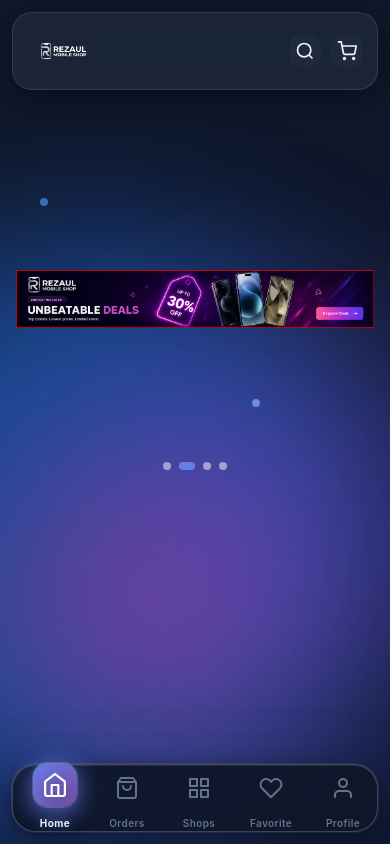
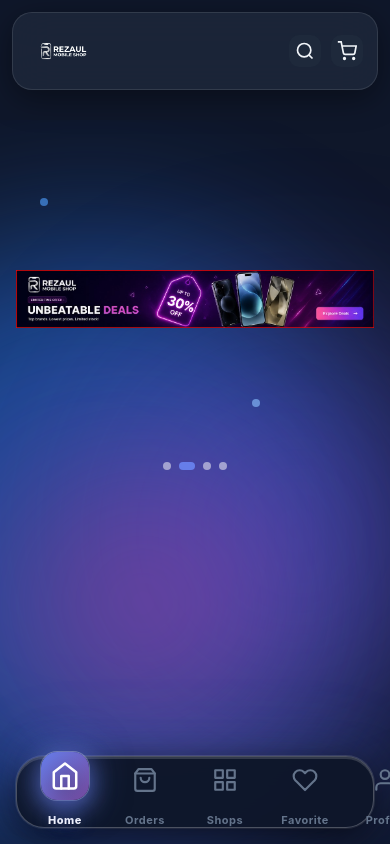
Before and after one commit to rezaul3950/mobile-shop, a React (Vite) app: page / in a window 390 px wide. Shown: the top 844 px of the page. Built offline with nearby package versions, Linux system fonts and the light colour scheme.

Commit message:
Redesign mobile bottom nav with pro-level modern aesthetics and premium animations

```diff
--- a/src/index.css
+++ b/src/index.css
@@ -324,44 +324,44 @@
     display: none !important;
   }
 
-  /* Bottom navigation - Ultra Premium Modern Design */
+  /* Bottom navigation - Pro Level Modern Design */
   .mobile-bottom-nav {
     display: flex !important;
     position: fixed !important;
-    bottom: 12px !important;
+    bottom: 16px !important;
     left: 50% !important;
     transform: translateX(-50%) !important;
-    width: calc(100% - 24px) !important;
-    max-width: 366px !important;
-    height: 68px !important;
-    background: rgba(15, 23, 42, 0.95) !important;
-    backdrop-filter: blur(20px) !important;
-    -webkit-backdrop-filter: blur(20px) !important;
-    border: 1px solid rgba(255, 255, 255, 0.2) !important;
-    border-radius: 24px !important;
+    width: calc(100% - 32px) !important;
+    max-width: 390px !important;
+    height: 72px !important;
+    background: rgba(15, 23, 42, 0.98) !important;
+    backdrop-filter: blur(24px) !important;
+    -webkit-backdrop-filter: blur(24px) !important;
+    border: 1px solid rgba(255, 255, 255, 0.25) !important;
+    border-radius: 28px !important;
     z-index: 9999 !important;
     justify-content: space-around !important;
     align-items: center !important;
-    padding: 10px 6px !important;
-    box-shadow: 0 8px 32px rgba(0, 0, 0, 0.6),
-                0 0 0 1px rgba(255, 255, 255, 0.1),
-                inset 0 1px 0 0 rgba(255, 255, 255, 0.1),
-                0 0 60px rgba(102, 126, 234, 0.15) !important;
-    animation: navGlow 3s ease-in-out infinite !important;
+    padding: 12px 8px !important;
+    box-shadow: 0 12px 40px rgba(0, 0, 0, 0.7),
+                0 0 0 1px rgba(255, 255, 255, 0.15),
+                inset 0 2px 0 0 rgba(255, 255, 255, 0.15),
+                0 0 80px rgba(102, 126, 234, 0.2) !important;
+    animation: proNavGlow 4s ease-in-out infinite !important;
   }
 
-  @keyframes navGlow {
+  @keyframes proNavGlow {
     0%, 100% {
-      box-shadow: 0 8px 32px rgba(0, 0, 0, 0.6),
-                  0 0 0 1px rgba(255, 255, 255, 0.1),
-                  inset 0 1px 0 0 rgba(255, 255, 255, 0.1),
-                  0 0 60px rgba(102, 126, 234, 0.15) !important;
+      box-shadow: 0 12px 40px rgba(0, 0, 0, 0.7),
+                  0 0 0 1px rgba(255, 255, 255, 0.15),
+                  inset 0 2px 0 0 rgba(255, 255, 255, 0.15),
+                  0 0 80px rgba(102, 126, 234, 0.2) !important;
     }
     50% {
-      box-shadow: 0 8px 32px rgba(0, 0, 0, 0.6),
-                  0 0 0 1px rgba(255, 255, 255, 0.1),
-                  inset 0 1px 0 0 rgba(255, 255, 255, 0.1),
-                  0 0 80px rgba(102, 126, 234, 0.25) !important;
+      box-shadow: 0 12px 40px rgba(0, 0, 0, 0.7),
+                  0 0 0 1px rgba(255, 255, 255, 0.15),
+                  inset 0 2px 0 0 rgba(255, 255, 255, 0.15),
+                  0 0 100px rgba(102, 126, 234, 0.35) !important;
     }
   }
 
@@ -370,14 +370,14 @@
     flex-direction: column !important;
     align-items: center !important;
     justify-content: center !important;
-    gap: 6px !important;
-    padding: 8px 14px !important;
+    gap: 8px !important;
+    padding: 10px 16px !important;
     color: #64748b !important;
     text-decoration: none !important;
-    transition: all 0.4s cubic-bezier(0.4, 0, 0.2, 1) !important;
+    transition: all 0.5s cubic-bezier(0.34, 1.56, 0.64, 1) !important;
     flex: 1 !important;
     position: relative !important;
-    border-radius: 16px !important;
+    border-radius: 20px !important;
   }
 
   .mobile-nav-item.active {
@@ -385,100 +385,100 @@
   }
 
   .nav-icon-wrapper {
-    width: 44px !important;
-    height: 44px !important;
+    width: 48px !important;
+    height: 48px !important;
     display: flex !important;
     align-items: center !important;
     justify-content: center !important;
-    border-radius: 14px !important;
+    border-radius: 16px !important;
     background: transparent !important;
-    transition: all 0.4s cubic-bezier(0.4, 0, 0.2, 1) !important;
+    transition: all 0.5s cubic-bezier(0.34, 1.56, 0.64, 1) !important;
     position: relative !important;
   }
 
   .mobile-nav-item.active .nav-icon-wrapper {
     background: linear-gradient(135deg, #667eea 0%, #764ba2 100%) !important;
-    box-shadow: 0 6px 20px rgba(102, 126, 234, 0.6),
-                0 0 0 1px rgba(255, 255, 255, 0.2),
-                0 0 30px rgba(102, 126, 234, 0.4) !important;
-    transform: translateY(-3px) !important;
-    animation: iconPulse 2s ease-in-out infinite !important;
+    box-shadow: 0 8px 24px rgba(102, 126, 234, 0.7),
+                0 0 0 1px rgba(255, 255, 255, 0.3),
+                0 0 40px rgba(102, 126, 234, 0.5) !important;
+    transform: translateY(-4px) !important;
+    animation: proIconPulse 2.5s ease-in-out infinite !important;
   }
 
-  @keyframes iconPulse {
+  @keyframes proIconPulse {
     0%, 100% {
-      box-shadow: 0 6px 20px rgba(102, 126, 234, 0.6),
-                  0 0 0 1px rgba(255, 255, 255, 0.2),
-                  0 0 30px rgba(102, 126, 234, 0.4) !important;
+      box-shadow: 0 8px 24px rgba(102, 126, 234, 0.7),
+                  0 0 0 1px rgba(255, 255, 255, 0.3),
+                  0 0 40px rgba(102, 126, 234, 0.5) !important;
     }
     50% {
-      box-shadow: 0 6px 20px rgba(102, 126, 234, 0.6),
-                  0 0 0 1px rgba(255, 255, 255, 0.2),
-                  0 0 40px rgba(102, 126, 234, 0.6) !important;
+      box-shadow: 0 8px 24px rgba(102, 126, 234, 0.7),
+                  0 0 0 1px rgba(255, 255, 255, 0.3),
+                  0 0 50px rgba(102, 126, 234, 0.7) !important;
     }
   }
 
   .nav-icon-wrapper svg {
-    width: 24px !important;
-    height: 24px !important;
-    transition: all 0.4s cubic-bezier(0.4, 0, 0.2, 1) !important;
+    width: 26px !important;
+    height: 26px !important;
+    transition: all 0.5s cubic-bezier(0.34, 1.56, 0.64, 1) !important;
   }
 
   .mobile-nav-item.active .nav-icon-wrapper svg {
     color: #ffffff !important;
-    filter: drop-shadow(0 3px 6px rgba(0, 0, 0, 0.3)) !important;
-    transform: scale(1.1) !important;
-    animation: iconBounce 2s ease-in-out infinite !important;
+    filter: drop-shadow(0 4px 8px rgba(0, 0, 0, 0.4)) !important;
+    transform: scale(1.15) !important;
+    animation: proIconBounce 2.5s ease-in-out infinite !important;
   }
 
-  @keyframes iconBounce {
+  @keyframes proIconBounce {
     0%, 100% {
-      transform: scale(1.1) translateY(0) !important;
+      transform: scale(1.15) translateY(0) !important;
     }
     50% {
-      transform: scale(1.1) translateY(-2px) !important;
+      transform: scale(1.15) translateY(-3px) !important;
     }
   }
 
   .mobile-nav-item span {
-    font-size: 10px !important;
-    font-weight: 600 !important;
-    letter-spacing: 0.4px !important;
-    transition: all 0.4s cubic-bezier(0.4, 0, 0.2, 1) !important;
+    font-size: 11px !important;
+    font-weight: 700 !important;
+    letter-spacing: 0.5px !important;
+    transition: all 0.5s cubic-bezier(0.34, 1.56, 0.64, 1) !important;
   }
 
   .mobile-nav-item.active span {
     color: #ffffff !important;
-    font-weight: 700 !important;
-    text-shadow: 0 2px 4px rgba(0, 0, 0, 0.2),
-                 0 0 10px rgba(102, 126, 234, 0.5) !important;
-    animation: textGlow 2s ease-in-out infinite !important;
+    font-weight: 800 !important;
+    text-shadow: 0 2px 6px rgba(0, 0, 0, 0.3),
+                 0 0 15px rgba(102, 126, 234, 0.6) !important;
+    animation: proTextGlow 2.5s ease-in-out infinite !important;
   }
 
-  @keyframes textGlow {
+  @keyframes proTextGlow {
     0%, 100% {
-      text-shadow: 0 2px 4px rgba(0, 0, 0, 0.2),
-                   0 0 10px rgba(102, 126, 234, 0.5) !important;
+      text-shadow: 0 2px 6px rgba(0, 0, 0, 0.3),
+                   0 0 15px rgba(102, 126, 234, 0.6) !important;
     }
     50% {
-      text-shadow: 0 2px 4px rgba(0, 0, 0, 0.2),
-                   0 0 20px rgba(102, 126, 234, 0.8) !important;
+      text-shadow: 0 2px 6px rgba(0, 0, 0, 0.3),
+                   0 0 25px rgba(102, 126, 234, 1) !important;
     }
   }
 
   /* Enhanced hover effects */
   .mobile-nav-item:not(.active):hover .nav-icon-wrapper {
-    background: rgba(255, 255, 255, 0.08) !important;
-    transform: translateY(-2px) !important;
-    box-shadow: 0 4px 12px rgba(0, 0, 0, 0.2) !important;
+    background: rgba(255, 255, 255, 0.1) !important;
+    transform: translateY(-3px) !important;
+    box-shadow: 0 6px 16px rgba(0, 0, 0, 0.3) !important;
   }
 
   .mobile-nav-item:not(.active):hover {
-    color: #cbd5e1 !important;
+    color: #e2e8f0 !important;
   }
 
   .mobile-nav-item:not(.active):hover svg {
-    transform: scale(1.05) !important;
+    transform: scale(1.1) !important;
   }
 
   /* Hide sections - Keep hero-section visible for mobile banner */
```
